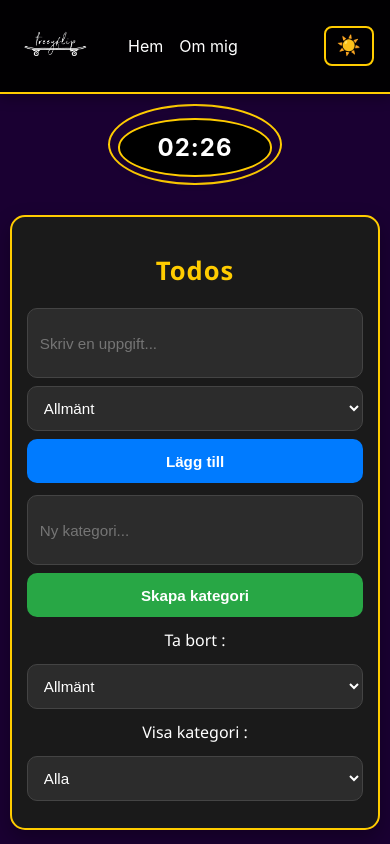
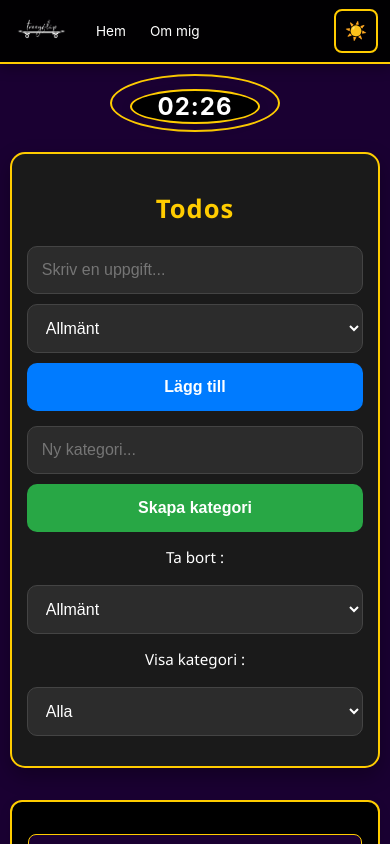
Before and after one commit to rikard95/portfolio, an Angular app: page /todo in a window 390 px wide. Built offline with nearby package versions, Linux system fonts and the light colour scheme.

Commit message:
Implement core mobile responsive improvements
Co-authored-by: rikard95 <160187808+rikard95@users.noreply.github.com>

```diff
--- a/src/app/layout/footer/footer.css
+++ b/src/app/layout/footer/footer.css
@@ -9,8 +9,10 @@ footer {
   color: #ffffff;
   box-shadow: 0 -2px 4px rgba(0,0,0,0.1);
   border-top: 2px solid #ffcc00;
-  margin-top: auto; /* pushar footern till botten */
+  margin-top: auto;
   font-size: 0.9rem;
+  width: 100%;
+  box-sizing: border-box;
 }
 
 
@@ -20,6 +22,10 @@ footer a {
   text-decoration: none;
   margin-left: 1rem;
   transition: color 0.3s;
+  padding: 0.5rem;
+  min-height: 44px;
+  display: inline-flex;
+  align-items: center;
 }
 
 footer a:hover {
@@ -30,10 +36,31 @@ footer a:hover {
   footer {
     flex-direction: column;
     text-align: center;
+    gap: 0.75rem;
+    padding: 1.25rem 1rem;
+  }
+
+  footer a {
+    margin-left: 0;
+    padding: 0.5rem 1rem;
+  }
+
+  .links {
+    display: flex;
+    flex-wrap: wrap;
+    justify-content: center;
     gap: 0.5rem;
   }
+}
+
+@media (max-width: 480px) {
+  footer {
+    padding: 1rem;
+    gap: 0.5rem;
+  }
+
   footer a {
-    margin-left: 0;
+    font-size: 0.95rem;
   }
 }
 
--- a/src/app/layout/header/header.css
+++ b/src/app/layout/header/header.css
@@ -13,6 +13,8 @@ header {
   backdrop-filter: blur(10px);
   -webkit-backdrop-filter: blur(10px);
   transition: all 0.3s ease;
+  width: 100%;
+  box-sizing: border-box;
 }
 
 header.scrolled {
@@ -43,7 +45,12 @@ header nav a {
   color: #ffffff;
   transition: all 0.3s ease;
   position: relative;
-  padding: 0.5rem 0;
+  padding: 0.5rem 0.75rem;
+  font-size: 1rem;
+  white-space: nowrap;
+  min-height: 44px;
+  display: flex;
+  align-items: center;
 }
 
 header nav a:hover {
@@ -70,12 +77,14 @@ header .logo img {
   color: #ffffff;
   cursor: pointer;
   font-size: 1.5rem;
-  padding: 0.3rem 0.6rem;
+  padding: 0.5rem 0.75rem;
   border-radius: 8px;
   transition: all 0.3s ease;
   display: flex;
   align-items: center;
   justify-content: center;
+  min-width: 44px;
+  min-height: 44px;
 }
 
 .dark-mode-toggle:hover {
@@ -86,32 +95,59 @@ header .logo img {
 
 @media (max-width: 768px) {
   header {
-    padding: 1rem;
+    padding: 0.75rem 1rem;
   }
 
   header nav {
-    flex-wrap: wrap;
-    justify-content: flex-start;
-    align-items: center;
-    gap: 1rem;
+    gap: 0.75rem;
+    width: 100%;
   }
 
   .logo {
-    margin-right: 1rem;
+    margin-right: 0.5rem;
   }
 
   header nav a {
-    font-size: 1rem;
+    font-size: 0.9rem;
+    padding: 0.5rem;
+    min-height: 44px;
   }
 
   .dark-mode-toggle {
-    font-size: 1.2rem;
-    padding: 0.4rem 0.7rem;
+    font-size: 1.25rem;
+    padding: 0.5rem;
     margin-left: auto;
+    min-width: 44px;
+    min-height: 44px;
   }
 
   header .logo img {
-    width: 80px;
+    width: 70px;
+  }
+}
+
+@media (max-width: 480px) {
+  header {
+    padding: 0.5rem 0.75rem;
+  }
+
+  header nav {
+    gap: 0.5rem;
+  }
+
+  header nav a {
+    font-size: 0.85rem;
+    padding: 0.4rem 0.5rem;
+  }
+
+  header .logo img {
+    width: 60px;
+  }
+
+  .dark-mode-toggle {
+    font-size: 1.1rem;
+    min-width: 44px;
+    min-height: 44px;
   }
 }
 
--- a/src/app/pages/calculator/calculator.css
+++ b/src/app/pages/calculator/calculator.css
@@ -1,14 +1,15 @@
-
 .calculator-page {
   display: flex;
   justify-content: center;
   align-items: flex-start;
   flex-wrap: wrap;
   width: 100%;
+  max-width: 100%;
   margin-top: 50px;
   padding: 20px;
   box-sizing: border-box;
   gap: 30px;
+  overflow-x: hidden;
 }
 
 
@@ -67,6 +68,10 @@ button {
   transition: all 0.15s;
   background: #007bff;
   color: white;
+  min-height: 50px;
+  min-width: 50px;
+  touch-action: manipulation;
+  -webkit-tap-highlight-color: transparent;
 }
 
 button:hover {
@@ -177,18 +182,20 @@ button.zero {
 
 @media (max-width: 600px) {
   .calculator-page {
-    margin-top: 30px;
-    padding: 10px;
+    margin-top: 20px;
+    padding: 15px;
+    gap: 20px;
   }
 
   .calculator-container,
   .notes-container {
-    width: 95%;
+    width: 100%;
+    max-width: 100%;
   }
 
   .display {
     font-size: 1.2rem;
-    min-height: 60px;
+    min-height: 70px;
     padding: 12px;
   }
 
@@ -197,9 +204,10 @@ button.zero {
   }
 
   button {
-    padding: 14px;
-    font-size: 1.05rem;
-    min-height: 50px;
+    padding: 16px;
+    font-size: 1.1rem;
+    min-height: 54px;
+    min-width: 54px;
     touch-action: manipulation;
   }
 
@@ -209,29 +217,32 @@ button.zero {
 
   .notes-container textarea {
     height: 200px;
-    font-size: 0.95rem;
+    font-size: 1rem;
+    width: 100%;
   }
 }
 
 @media (max-width: 480px) {
   .calculator-page {
-    margin-top: 20px;
+    margin-top: 15px;
+    padding: 10px;
   }
 
   .calculator-container,
   .notes-container {
-    width: 98%;
+    width: 100%;
+    max-width: 100%;
     padding: 15px;
   }
 
   .display {
-    font-size: 1.15rem;
-    min-height: 65px;
-    padding: 10px;
+    font-size: 1.2rem;
+    min-height: 75px;
+    padding: 12px;
   }
 
   .display input {
-    font-size: 1.15rem;
+    font-size: 1.2rem;
   }
 
   .result {
@@ -239,18 +250,20 @@ button.zero {
   }
 
   button {
-    padding: 12px;
+    padding: 14px;
     font-size: 1rem;
-    min-height: 48px;
+    min-height: 52px;
+    min-width: 52px;
   }
 
   .buttons {
-    gap: 8px;
+    gap: 10px;
   }
 
   .notes-container textarea {
     height: 180px;
     padding: 12px;
+    width: 100%;
   }
 
   .notes-container h3 {
@@ -260,6 +273,7 @@ button.zero {
   .notes-container button {
     padding: 14px;
     font-size: 1rem;
+    min-height: 48px;
   }
 }
 
--- a/src/app/pages/hem/hem.css
+++ b/src/app/pages/hem/hem.css
@@ -7,6 +7,7 @@ h1 {
 
 .welcome-container {
   max-width: 800px;
+  width: 90%;
   margin: 4rem auto;
   padding: 2rem;
   background-color: #000000;
@@ -15,6 +16,8 @@ h1 {
   box-shadow: 0 4px 12px rgba(0,0,0,0.1);
   color: #ffffff;
   line-height: 1.8;
+  box-sizing: border-box;
+  overflow-x: hidden;
 }
 
 .welcome-container:hover {
@@ -76,12 +79,13 @@ a:hover {
 
 @media (max-width: 768px) {
   .welcome-container {
-    margin: 2rem 1rem;
+    margin: 2rem auto;
     padding: 1.5rem;
+    width: 90%;
   }
 
   .welcome-container h1 {
-    font-size: 1.8rem;
+    font-size: 1.9rem;
     margin-bottom: 1.2rem;
   }
 
@@ -94,8 +98,9 @@ a:hover {
 
 @media (max-width: 480px) {
   .welcome-container {
-    margin: 1.5rem 0.75rem;
+    margin: 1.5rem auto;
     padding: 1.25rem;
+    width: 95%;
   }
 
   .welcome-container h1 {
@@ -103,7 +108,8 @@ a:hover {
   }
 
   .welcome-container p {
-    font-size: 0.95rem;
+    font-size: 1rem;
+    line-height: 1.7;
   }
 }
 
--- a/src/app/pages/todo/todo.css
+++ b/src/app/pages/todo/todo.css
@@ -10,6 +10,7 @@
   font-family: 'Segoe UI', Tahoma, sans-serif;
   color: #fff;
   box-sizing: border-box;
+  overflow-x: hidden;
 }
 
 h2 {
@@ -35,7 +36,7 @@ h2 {
 .category-input input,
 .filter-section select {
   flex: 1 1 140px;
-  max-width: 70%;
+  max-width: 100%;
   padding: 12px;
   border-radius: 10px;
   border: 1px solid #444;
@@ -43,6 +44,8 @@ h2 {
   color: #fff;
   font-size: 1rem;
   transition: all 0.2s;
+  box-sizing: border-box;
+  min-height: 48px;
 }
 
 .todo-input input:focus,
@@ -66,7 +69,10 @@ h2 {
   cursor: pointer;
   transition: all 0.2s;
   flex: 1 1 100px;
-  max-width: 30%;
+  max-width: 100%;
+  min-height: 48px;
+  box-sizing: border-box;
+  touch-action: manipulation;
 }
 
 .todo-input button { background-color: #007bff; }
@@ -192,6 +198,7 @@ h2 {
   .todo-container {
     padding: 20px;
     width: 95%;
+    max-width: 100%;
   }
 
   .todo-input input,
@@ -203,20 +210,22 @@ h2 {
     flex: 1 1 100%;
     max-width: 100%;
     font-size: 1rem;
-    padding: 12px;
-    min-height: 44px;
+    padding: 14px;
+    min-height: 48px;
   }
 
   .todo-input select {
     flex: 1 1 100%;
     max-width: 100%;
     font-size: 1rem;
-    padding: 12px;
+    padding: 14px;
+    min-height: 48px;
   }
 
   .filter-section label {
     width: 100%;
-    margin-bottom: 5px;
+    margin-bottom: 8px;
+    font-size: 0.95rem;
   }
 
   .todo-item {
@@ -232,9 +241,9 @@ h2 {
 
   .todo-actions button {
     flex: 1 1 auto;
-    padding: 8px 10px;
-    font-size: 0.85rem;
-    min-height: 40px;
+    padding: 10px 12px;
+    font-size: 0.9rem;
+    min-height: 44px;
   }
 
   .todo-left {
@@ -245,7 +254,8 @@ h2 {
 @media (max-width: 480px) {
   .todo-container {
     padding: 15px;
-    margin: 30px auto;
+    margin: 20px auto;
+    width: 95%;
   }
 
   h2 {
@@ -256,22 +266,23 @@ h2 {
   .todo-input input,
   .category-input input,
   .filter-section select {
-    font-size: 0.95rem;
-    padding: 12px;
+    font-size: 1rem;
+    padding: 14px;
+    min-height: 48px;
   }
 
   .todo-input,
   .category-input,
   .filter-section {
-    gap: 8px;
-    margin-bottom: 12px;
+    gap: 10px;
+    margin-bottom: 15px;
   }
 
   .todo-item {
     flex-direction: column;
     align-items: stretch;
     gap: 12px;
-    padding: 12px;
+    padding: 14px;
   }
 
   .todo-left {
@@ -283,30 +294,31 @@ h2 {
   .todo-text {
     width: 100%;
     margin-top: 5px;
+    font-size: 1rem;
   }
 
   .todo-category {
-    font-size: 0.75rem;
-    padding: 3px 8px;
+    font-size: 0.8rem;
+    padding: 4px 10px;
   }
 
   .todo-actions {
     width: 100%;
     justify-content: stretch;
     flex-wrap: nowrap;
-    gap: 6px;
+    gap: 8px;
   }
 
   .todo-actions .up-down,
   .todo-actions .edit-delete {
     flex: 1;
-    gap: 6px;
+    gap: 8px;
   }
 
   .todo-actions button {
-    padding: 10px 6px;
-    font-size: 0.8rem;
-    min-height: 42px;
+    padding: 12px 8px;
+    font-size: 0.85rem;
+    min-height: 46px;
     width: 100%;
   }
 
@@ -317,8 +329,9 @@ h2 {
   .todo-input button,
   .category-input button,
   .delete-category-btn {
-    padding: 12px;
-    font-size: 0.95rem;
+    padding: 14px;
+    font-size: 1rem;
+    min-height: 48px;
   }
 
   .todo-text,
@@ -329,8 +342,10 @@ h2 {
   }
 
   .todo-item input[type="checkbox"] {
-    transform: scale(1.4);
+    transform: scale(1.5);
     margin-right: 12px;
+    min-width: 24px;
+    min-height: 24px;
   }
 }
 
--- a/src/app/shared/projekt/projekt.css
+++ b/src/app/shared/projekt/projekt.css
@@ -3,6 +3,7 @@
   justify-content: space-evenly;
   align-items: flex-start;
   max-width: 800px;
+  width: 90%;
   margin: 4rem auto;
   padding: 2rem;
   background-color: #000000;
@@ -12,6 +13,7 @@
   color: #ffffff;
   line-height: 1.7;
   box-sizing: border-box;
+  overflow-x: hidden;
 }
 
 .project-container:hover {
@@ -32,7 +34,7 @@
 
 .todo-btn {
   display: inline-block;
-  padding: 12px 20px;
+  padding: 14px 20px;
   background-color: #1a0032;
   color: white;
   border-radius: 8px;
@@ -42,6 +44,13 @@
   cursor: pointer;
   transition: all 0.2s;
   margin-top: 1rem;
+  min-height: 48px;
+  min-width: 120px;
+  display: flex;
+  align-items: center;
+  justify-content: center;
+  touch-action: manipulation;
+  box-sizing: border-box;
 }
 
 .todo-btn:hover {
@@ -53,8 +62,11 @@
   .project-container {
     flex-direction: column;
     align-items: center;
+    flex-wrap: wrap;
     padding: 1.5rem;
-    margin: 3rem 1.5rem;
+    margin: 3rem auto;
+    width: 90%;
+    gap: 12px;
   }
 
   .project-container h1 {
@@ -66,15 +78,20 @@
   }
 
   .todo-btn {
-    width: 80%;
-    padding: 12px 0;
+    width: 100%;
+    max-width: 300px;
+    padding: 14px;
+    min-height: 50px;
+    font-size: 1rem;
   }
 }
 
 @media (max-width: 480px) {
   .project-container {
     padding: 1rem;
-    margin: 2rem 1rem;
+    margin: 2rem auto;
+    width: 95%;
+    gap: 10px;
   }
 
   .project-container h1 {
@@ -87,7 +104,10 @@
 
   .todo-btn {
     width: 100%;
-    padding: 10px 0;
+    max-width: 100%;
+    padding: 14px;
+    min-height: 50px;
+    font-size: 1rem;
   }
 }
 
--- a/src/styles.css
+++ b/src/styles.css
@@ -3,9 +3,15 @@ html, body {
   padding: 0;
   height: 100%;
   font-family: 'Inter', sans-serif;
-  overflow: auto;
+  overflow-x: hidden;
+  overflow-y: auto;
   scrollbar-width: none;
   -ms-overflow-style: none;
+  box-sizing: border-box;
+}
+
+*, *::before, *::after {
+  box-sizing: inherit;
 }
 
 html::-webkit-scrollbar,
@@ -27,9 +33,12 @@ body {
   text-align: center;
   flex-direction: column;
   min-height: 100vh;
+  width: 100%;
+  max-width: 100vw;
   background-color: #1a0032;
   color: #ffffff;
   transition: background-color 0.3s ease, color 0.3s ease;
+  font-size: 16px;
 }
 
 /* Light mode styles */
```
